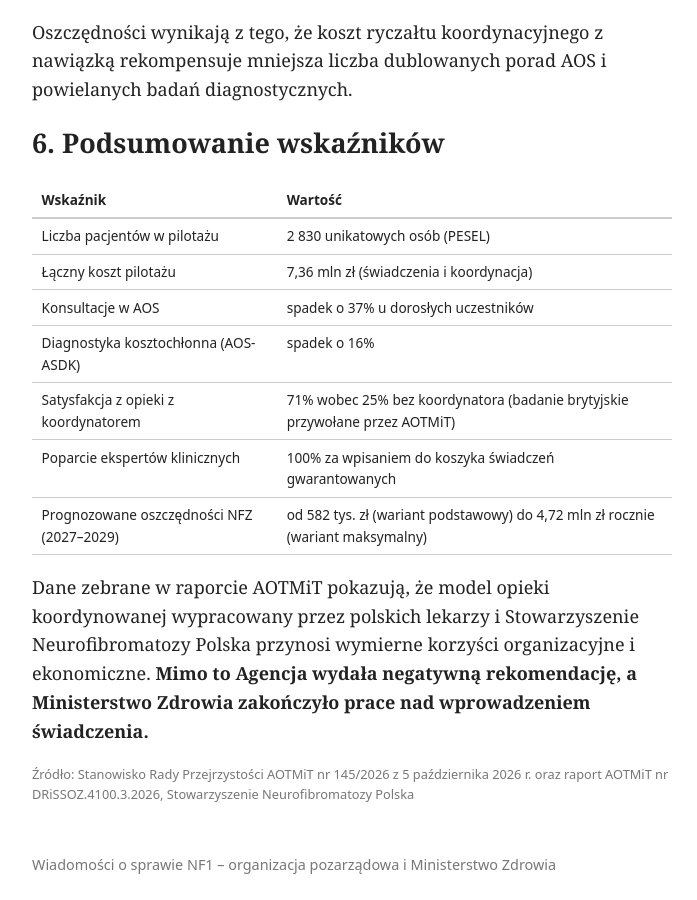
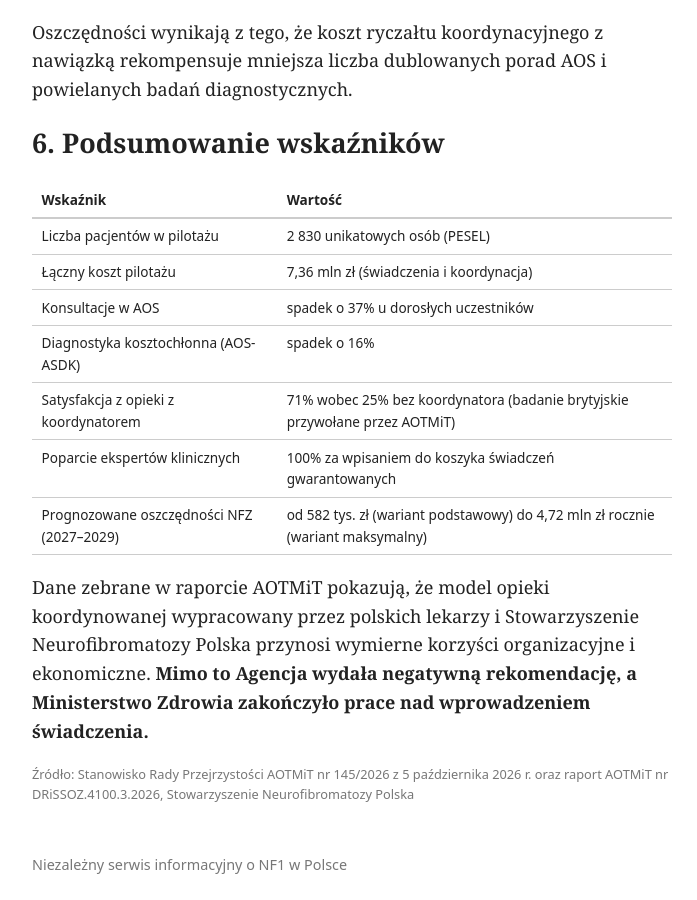
Before and after one commit to sylwiaeb/nf1news, a Jekyll site: the page built from index.html, in a window 1280 px wide and 900 px high, scrolled down 5223 px. Shown: the whole window, without its empty margins (288-985 px from the left). Built offline with Jekyll 4.4.1, drawn with Linux system fonts in a browser that asks for light colours.

Commit message:
Strona O serwisie: niezależny serwis informacyjny o NF1
Co-Authored-By: Claude Opus 5.5 <noreply@anthropic.com>
Claude-Session: https://claude.ai/code/session_019jaYASJxLt3b2qxxJQMkS2

```diff
--- a/_config.yml
+++ b/_config.yml
@@ -1,5 +1,5 @@
 title: NF1 News
-description: Wiadomości o sprawie NF1 – organizacja pozarządowa i Ministerstwo Zdrowia
+description: Niezależny serwis informacyjny o NF1 w Polsce
 lang: pl
 # Własna domena: nf1news.pl (plik CNAME)
 url: "https://nf1news.pl"
--- a/_layouts/default.html
+++ b/_layouts/default.html
@@ -59,7 +59,7 @@
 <body>
   <header>
     <a class="title" href="{{ '/' | relative_url }}">{{ site.title }}</a>
-    <nav style="display:inline"><a href="{{ '/wpisy/' | relative_url }}">Wszystkie wpisy</a><a href="{{ '/o-mnie/' | relative_url }}">O mnie</a><a href="{{ '/feed.xml' | relative_url }}">RSS</a></nav>
+    <nav style="display:inline"><a href="{{ '/wpisy/' | relative_url }}">Wszystkie wpisy</a><a href="{{ '/o-serwisie/' | relative_url }}">O serwisie</a><a href="{{ '/feed.xml' | relative_url }}">RSS</a></nav>
   </header>
   <main>
 {{ content }}
```
Also changed, not shown: o-mnie.md (deleted, +0 -9 lines), o-serwisie.md (added, +13 -0 lines).
